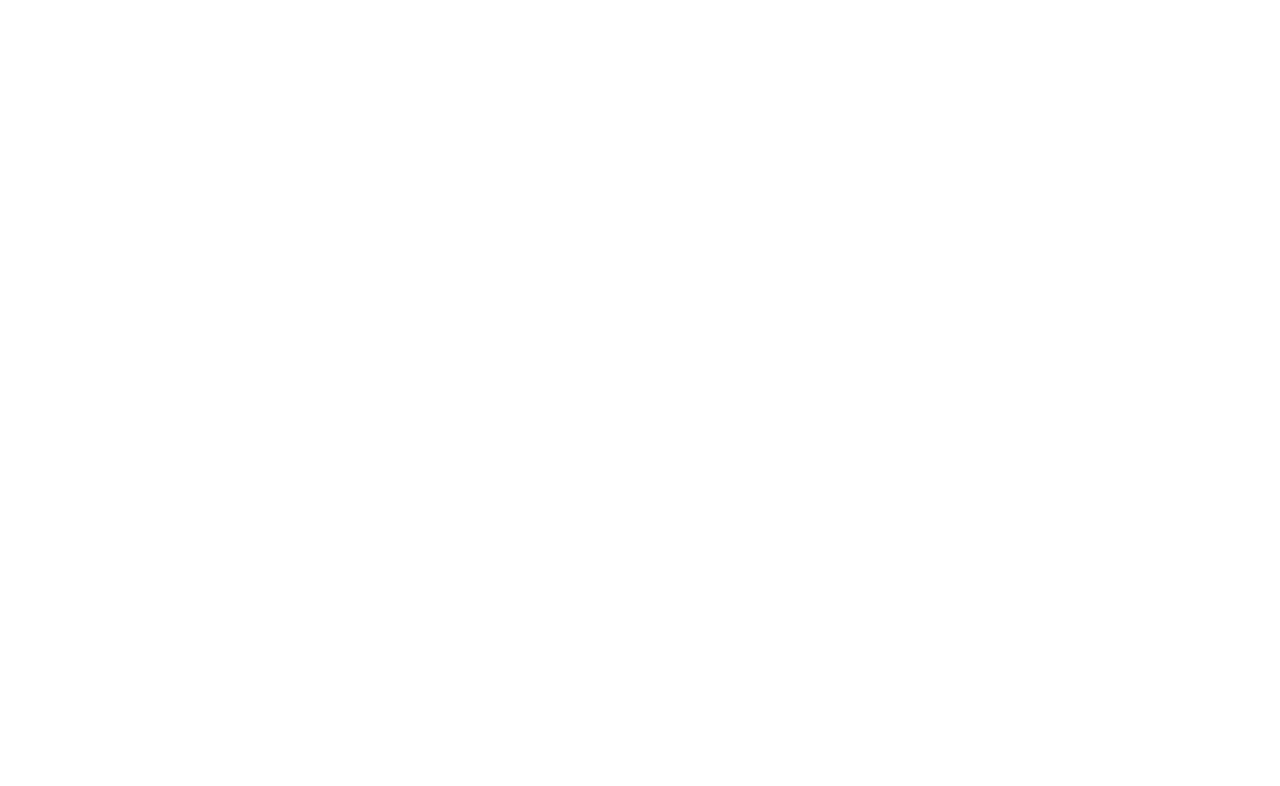
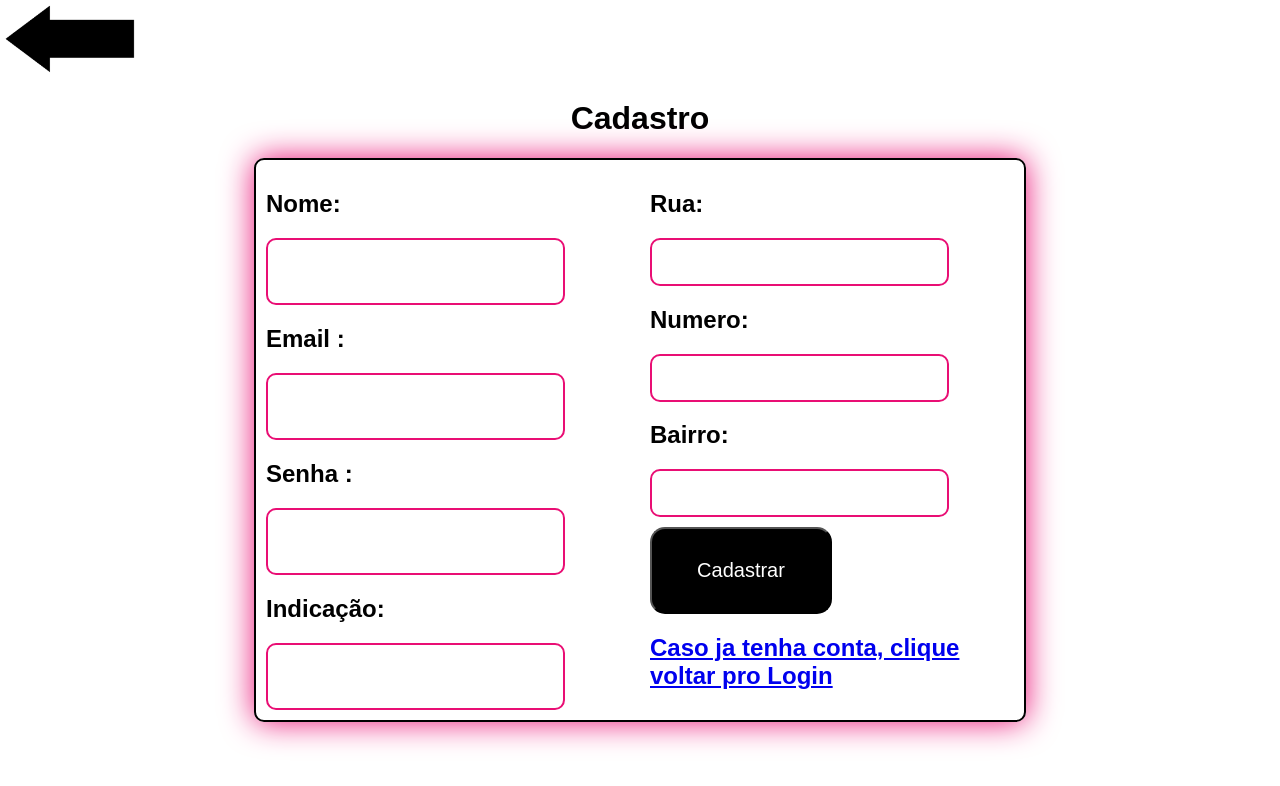
Before and after one commit to gabrielleSSantos/Site-Individual, a plain HTML site: page HTML/cadastro.html in a window 1280 px wide. Drawn offline with Linux system fonts and the light colour scheme; a web font is replaced by a local one.

Commit message:
Pagina Cadastro / Semi Pronta

```diff
--- a/CSS/estilo.css
+++ b/CSS/estilo.css
@@ -14,6 +14,35 @@
   height: 100%;
   width: 100%;
 }
+/* INPUT PADRÃO */
+input{
+  border: 2px solid rgb(233, 14, 116);
+  width: 100%;
+  border-radius: 10px;
+  height: 15%;
+
+}
+/* BOTOES PADRAO */
+.btn {
+  height: 70px;
+  width: 120px;
+  border-radius: 15px;
+  background-color: black;
+  font-size: 20px;
+  cursor: pointer;
+  color: white;
+}
+
+.btn a {
+  text-decoration: none;
+  color: white;
+}
+
+.btn:hover,
+.btn:active {
+  font-size: 150%;
+}
+
 /* *********************************************************************************************  */
 
 /* PAGINA INDEX */
@@ -67,7 +96,7 @@
   align-items: center;
   width: 99.7%;
   justify-content: center;
-  background-color: rgb(241, 166, 201);
+  background-color: pink;
 }
 
 .video {
@@ -85,7 +114,10 @@
   width: 100%;
   /* background-color: black; */
 }
-
+/* TAG PARA MUDAR A COR DO MENU */
+#agora{
+  color: rgb(233, 14, 116);
+ }
 /* CODIGO RELACIONADO A ANIMAÇÃO TEXTO INICIAÇÃO */
 .typewriter {
   margin-left: 15px;
@@ -167,7 +199,7 @@
   margin-bottom: 10px;
   font-size: 20px;
   border: 2px solid black;
-  box-shadow: 0 0 1em rgb(233, 14, 116);
+  /* box-shadow: 0 0 1em rgb(233, 14, 116); */
 }
 
 .imagens_card {
@@ -438,26 +470,6 @@
   }
 }
 
-.btn {
-  height: 70px;
-  width: 120px;
-  border-radius: 15px;
-  background-color: black;
-  font-size: 20px;
-  cursor: pointer;
-  color: white;
-}
-
-.btn a {
-  text-decoration: none;
-  color: white;
-}
-
-.btn:hover,
-.btn:active {
-  font-size: 150%;
-}
-
 .form .btn {
   margin-top: 15px;
   margin-left: 200px;
@@ -474,8 +486,8 @@
 /* ********************************************************************************************* */
 /* PAGINA LOGIN */
 .container .seta{
-  width: 100px;
-  height: 80px;
+  width: 2hw;
+  height: 10vh;
   position: absolute;
 }
 .login {
@@ -497,7 +509,7 @@
   display: flex;
   height: 75vh;
   border: 2px solid black;
-  width: 35%;
+  width: 33vw;
   box-shadow: 0 0 2em rgb(233, 14, 116);
   justify-content: center;
   flex-direction: column;
@@ -505,21 +517,14 @@
   border-radius: 10px;
 }
 .login .card_login h1{
-  font-size: 45px;
+  font-size: 6vh;
   margin: 0;
 }
 
 .login .card_login h2{
-  font-size: 25px;
+  font-size: 3vh;
 }
 
-.card_login input{
-  border: 2px solid rgb(233, 14, 116);
-  width: 100%;
-  border-radius: 10px;
-  height: 15%;
-
-}
 .card_login .label{
   width: 80%;
   height: 50%;
@@ -535,8 +540,39 @@
   text-decoration: none;
   color: black;
 }
+/* ********************************************************************************************* */
+/* PAGINA CADASTRO */
+.login .card_cadastro{
+  display: flex;
+  height: 70vh;
+  border: 2px solid black;
+  width: 60vw;
+  box-shadow: 0 0 2em rgb(233, 14, 116);
+  flex-direction: row;
+  border-radius: 10px;
 
-/* TAG PARA MUDAR A COR DO MENU */
-#agora{
- color: rgb(233, 14, 116);
 }
+
+#login_id {
+  flex-direction: column; /* deixando o titulo no comeco */
+  background-image: none;
+}
+.card_cadastro .label{
+  display: flex;
+  flex-direction: column;
+  /* border: 2px solid black; */
+  width: 80%;
+  padding: 10px;
+  justify-content: space-evenly;
+}
+
+.card_cadastro .label .input{
+  width: 80%;
+}
+
+.card_cadastro .label .btn{
+  margin-top: 10px;
+  width: 50%;
+  height: 30%;
+
+}
--- a/HTML/cadastro.html
+++ b/HTML/cadastro.html
@@ -0,0 +1,56 @@
+<!DOCTYPE html>
+<html lang="pt-br">
+  <head>
+    <meta charset="UTF-8" />
+    <meta http-equiv="X-UA-Compatible" content="IE=edge" />
+    <meta name="viewport" content="width=device-width, initial-scale=1.0" />
+    <link rel="stylesheet" href="../CSS/estilo.css" />
+    <title>Gabi Tranças -Login</title>
+
+    <style>
+      @import url("https://fonts.googleapis.com/css2?family=Barlow+Condensed:ital,wght@1,300&family=Pacifico&family=Signika+Negative:wght@700&display=swap");
+    </style>
+  </head>
+
+  <body>
+    <div class="banner">
+      <div class="container">
+        <a href="index.html"><img src="../IMAGENS/Seta.png" class="seta" /></a>
+        <div class="login" id="login_id">
+            <h1>Cadastro</h1>
+            <div class="card_cadastro">
+
+
+               <!-- pRIMEIRO PARTE DO CADASTRO(ENDEREÇO) -->
+               <div class="label">
+              <h2>Nome:</h2>
+              <input type="text" id="input_nome_cadastro" class="input" />
+              <h2>Email :</h2>
+              <input type="text" id="input_email_cadastro" class="input" />
+              <h2>Senha :</h2>
+              <input type="password" id="input_senha_cadastro" class="input" />
+              <h2>Indicação:</h2>
+              <input type="text" id="input_indicacao" class="input" />
+            </div><!-- FECHANDO A DIV LABEL -->
+
+            <!-- SEGUNDA PARTE DO CADASTRO(ENDEREÇO) -->
+
+            <div class="label">
+                <h2>Rua:</h2>
+                <input type="text" id="input_rua" class="input" />
+                <h2>Numero:</h2>
+                <input type="number" id="input_rua" class="input" />
+                <h2>Bairro:</h2>
+                <input type="text" id="input_bairro" class="input" />
+
+                <button class="btn" id="btn_id">Cadastrar</button>
+            <h2><a href="login.html" id="frase_id"> Caso ja tenha conta, clique voltar pro Login </a></h2>
+           </div><!-- FECHANDO A DIV LABEL -->
+
+       </div>
+
+        </div>
+      </div>
+    </div>
+  </body>
+</html>
```
Also changed, not shown: HTML/contato.html (+1 -1 lines), HTML/galeria.html (+1 -1 lines), HTML/login.html (+1 -1 lines), HTML/sobremim.html (+1 -1 lines).
